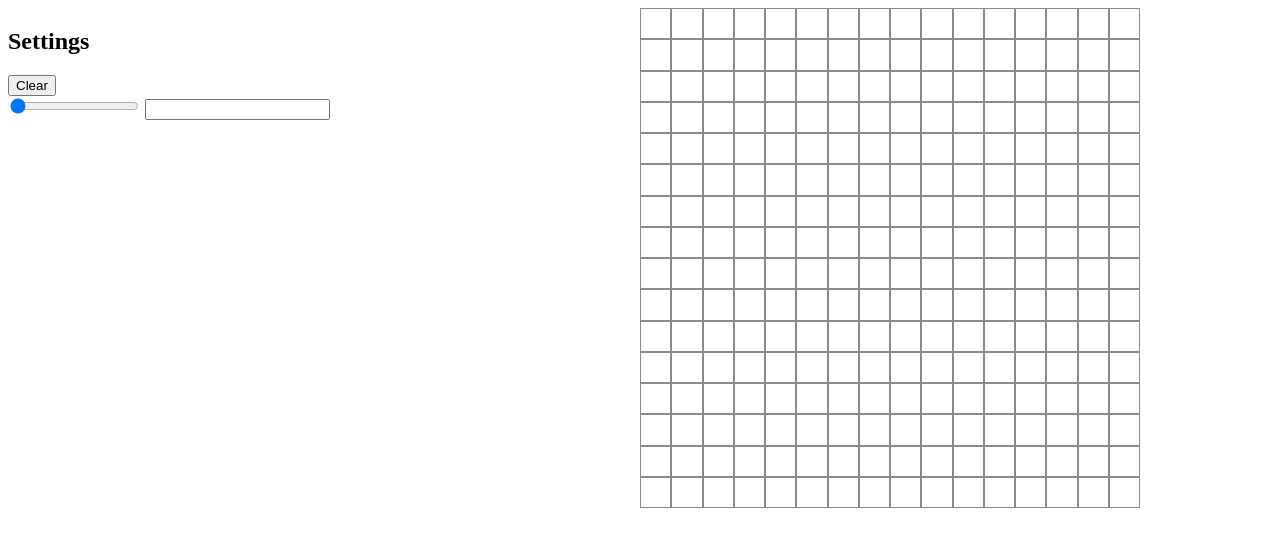
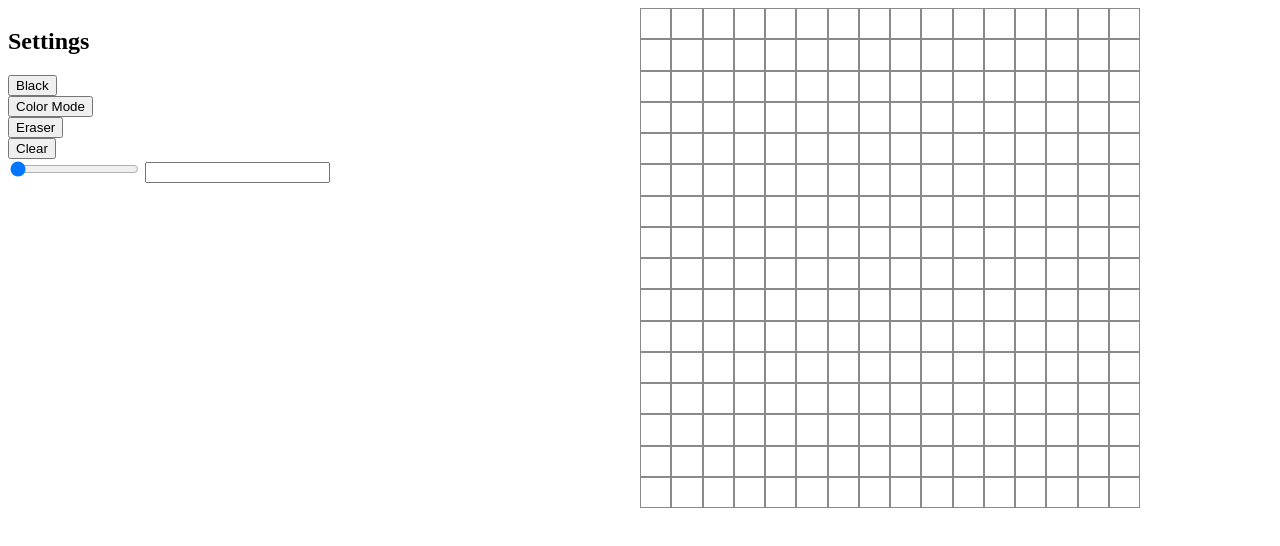
Before and after one commit to 23Tor/odin-etchasketch, a plain HTML site: page index.html in a window 1280 px wide. Drawn offline with Linux system fonts and the light colour scheme.

Commit message:
Added buttons

```diff
--- a/index.html
+++ b/index.html
@@ -13,9 +13,17 @@
     <div class="content">
         <div class="half">
             <h2>Settings</h2>
-            <button id="clearButton">Clear</button>
+            <div class="mode-controls">
+                <button class="mode black">Black</button>
+                <br>
+                <button class="mode color">Color Mode</button>
+                <br>
+                <button class="mode eraser">Eraser</button>
+                <br>
+                <button class="mode clear">Clear</button>
+            </div>
             <div class="slidecontainer">
-                <input type="range" name="rangeInput" min="16" max="100" value="16" onchange="updateTextInput(this.value);">
+                <input type="range" id="rangeInput" min="16" max="100" value="16">
                 <input type="text" id="sliderInput" value="">
             </div>
         </div>
```
